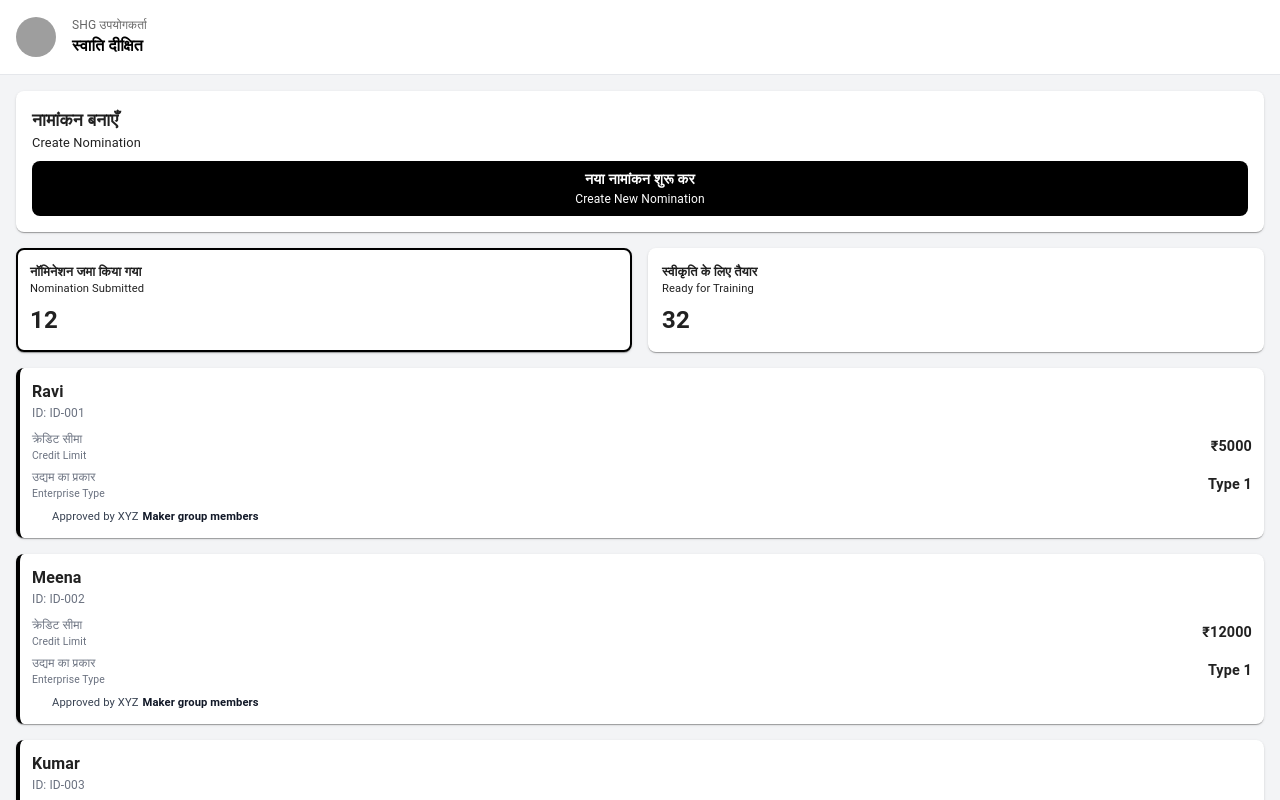
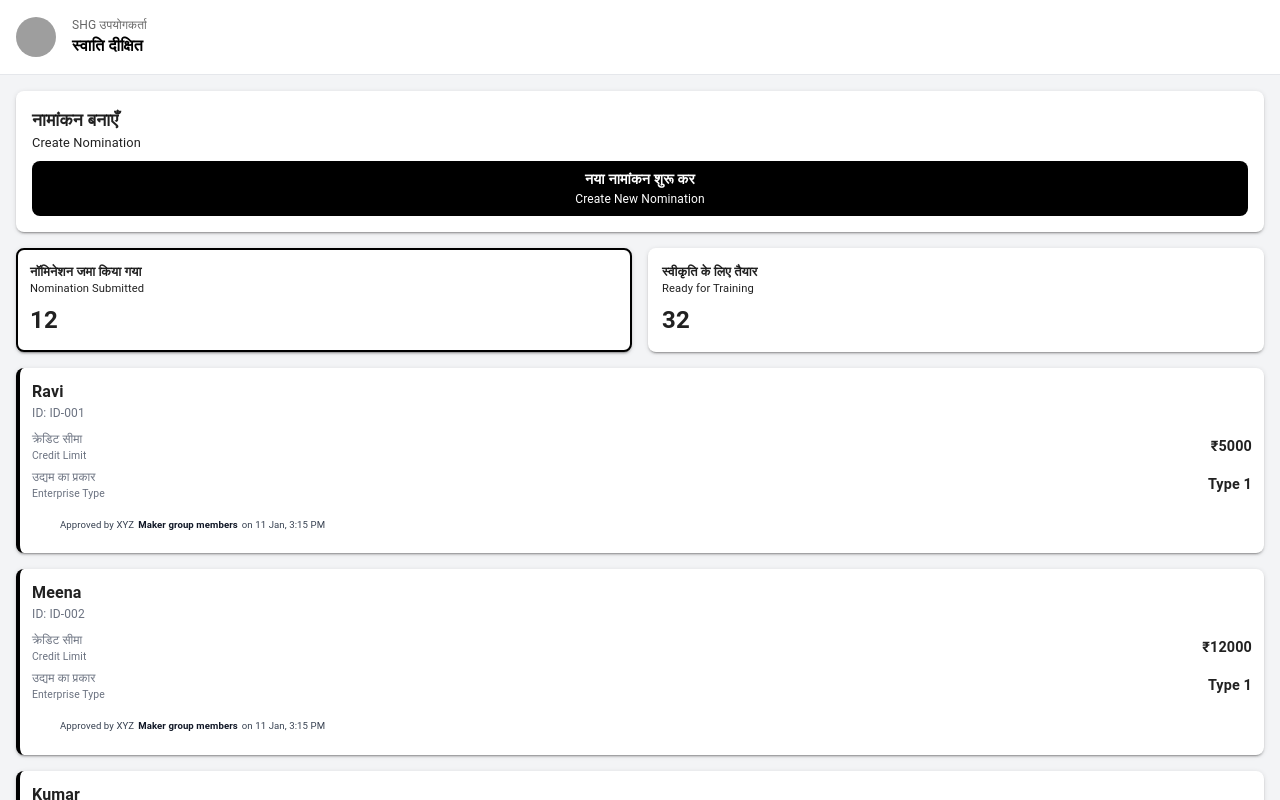
Before and after one commit to aerele/loan_app, a Next.js app: page /dashboard in a window 1280 px wide. Built offline with nearby package versions, Linux system fonts and the light colour scheme; grey boxes are pictures that could not be loaded; some icons are missing; what @mui/material-nextjs would draw is missing.

Commit message:
chore: update

```diff
--- a/app/dashboard/page.tsx
+++ b/app/dashboard/page.tsx
@@ -10,6 +10,8 @@ import Title1 from '@/components/Titel1';
 import hi from '@/messages/hi.json';
 import en from '@/messages/en.json';
 import ArrowDropUpIcon from '@mui/icons-material/ArrowDropUp';
+import ApprovedCard from '@/components/nomination/ApprovedCard';
+import { BorderColor } from '@mui/icons-material';
 function DashboardPage() {
   const [show, setShow] = useState({
     submitted: true,
@@ -52,7 +54,18 @@ function DashboardPage() {
     { name: 'Neha', id: 'ID-010', amount: 13500, type: 'Type 1' },
   ]);
 
-  const [approved] = useState([]);
+  const [approved] = useState([
+    { name: 'Ravi', id: 'ID-001', amount: 5000, type: 'Type 1' },
+    { name: 'Meena', id: 'ID-002', amount: 12000, type: 'Type 1' },
+    { name: 'Kumar', id: 'ID-003', amount: 8000, type: 'Type 1' },
+    { name: 'Anjali', id: 'ID-004', amount: 15000, type: 'Type 1' },
+    { name: 'Vikram', id: 'ID-005', amount: 2500, type: 'Type 1' },
+    { name: 'Sonia', id: 'ID-006', amount: 9500, type: 'Type 1' },
+    { name: 'Rahul', id: 'ID-007', amount: 4200, type: 'Type 1' },
+    { name: 'Priya', id: 'ID-008', amount: 11000, type: 'Type 1' },
+    { name: 'Arjun', id: 'ID-009', amount: 7000, type: 'Type 1' },
+    { name: 'Neha', id: 'ID-010', amount: 13500, type: 'Type 1' },
+  ]);
   const handleStatsChange = (type: 'submitted' | 'training') => {
     setShow({
       submitted: type === 'submitted',
@@ -135,22 +148,16 @@ function DashboardPage() {
                 ? nominations.map((item) => (
                     <NominationCard
                       key={item.id}
-                      name={item.name}
-                      id={item.id}
-                      amount={item.amount}
-                      type={item.type}
+                      data={item}
                       canReview={canReview}
                     />
                   ))
                 : NoData
               : approved.length > 0
                 ? nominations.map((item) => (
-                    <NominationCard
+                    <ApprovedCard
                       key={item.id}
-                      name={item.name}
-                      id={item.id}
-                      amount={item.amount}
-                      type={item.type}
+                      data={item}
                       canReview={canReview}
                     />
                   ))
--- /dev/null
+++ b/components/nomination/ApprovedCard.tsx
@@ -0,0 +1,34 @@
+'use client';
+
+import { Box } from '@mui/material';
+import NominationCard from './NominationCard';
+import NominationCard2 from './NominationCard2';
+
+type cardValue = {
+  data: cardValue;
+  canReview: boolean;
+};
+
+function ApprovedCard({ data, canReview }: cardValue) {
+  return (
+    <Box>
+      {canReview ? (
+        <Box>
+          <NominationCard
+            key={data?.id}
+            data={data}
+            canReview={false}
+            cardSx={{ borderLeft: '4px' }}
+            approvedSx={{ backgroundColor: '#D1D5DB' }}
+          />
+        </Box>
+      ) : (
+        <Box>
+          <NominationCard2 key={data?.id} data={data} canReview={canReview} />
+        </Box>
+      )}
+    </Box>
+  );
+}
+
+export default ApprovedCard;
--- a/components/nomination/CreateNominationBox.tsx
+++ b/components/nomination/CreateNominationBox.tsx
@@ -8,6 +8,7 @@ import en from '@/messages/en.json';
 function CreateNominationBox() {
   return (
     <Paper
+      elevation={2}
       sx={{
         p: 2,
         borderRadius: 2,
--- a/components/nomination/NominationCard.tsx
+++ b/components/nomination/NominationCard.tsx
@@ -7,24 +7,26 @@ import en from '@/messages/en.json';
 import CheckCircleIcon from '@mui/icons-material/CheckCircle';
 
 type cardValue = {
-  name: string;
-  id: string;
-  amount: number;
-  type: string;
+  data: cardValue;
   canReview: boolean;
+  cardSx?: SxProps<Theme>;
+  approvedSx?: SxProps<Theme>;
 };
-function NominationCard({ name, id = '', amount, type, canReview }: cardValue) {
+function NominationCard({ data, canReview, cardSx, approvedSx }: cardValue) {
   return (
     <Paper
+      elevation={2}
       sx={{
         p: 1.5,
         borderRadius: 2,
-        borderLeft: '4px solid #000',
+        borderLeft: '4px solid',
+        borderColor: '#000',
+        ...cardSx,
       }}
     >
       <Title1
-        h1={name}
-        h2={`ID: ${id}`}
+        h1={data.name}
+        h2={`ID: ${data.id}`}
         h1style={{ fontSize: '1rem', fontWeight: 600 }}
         h2style={{
           fontWeight: 400,
@@ -47,7 +49,7 @@ function NominationCard({ name, id = '', amount, type, canReview }: cardValue) {
           h2style={{ fontWeight: 400, fontSize: '0.65rem', color: '#6B7280' }}
         />
         <Typography fontWeight={600} sx={{ fontSize: '0.9rem' }}>
-          ₹{amount}
+          ₹{data.amount}
         </Typography>
       </Box>
 
@@ -64,19 +66,32 @@ function NominationCard({ name, id = '', amount, type, canReview }: cardValue) {
           h2style={{ fontWeight: 400, fontSize: '0.65rem', color: '#6B7280' }}
         />
         <Typography sx={{ fontSize: '0.9rem' }} fontWeight={600}>
-          {type}
+          {data.type}
         </Typography>
       </Box>
 
-      <Box sx={{ display: 'flex', gap: 0.5, alignItems: 'center', mt: 1 }}>
+      <Box
+        sx={{
+          display: 'flex',
+          gap: 0.5,
+          alignItems: 'center',
+          mt: 1,
+          p: 1,
+          borderRadius: '10px',
+          ...approvedSx,
+        }}
+      >
         <CheckCircleIcon sx={{ fontSize: 14 }} />
-        <Typography sx={{ fontSize: '0.7rem', color: '#374151' }}>
+        <Typography sx={{ fontSize: '0.6rem', color: '#374151' }}>
           Approved by XYZ
         </Typography>
         <Typography
-          sx={{ fontSize: '0.7rem', fontWeight: 600, color: '#111827' }}
+          sx={{ fontSize: '0.6rem', fontWeight: 600, color: '#111827' }}
         >
           Maker group members
+        </Typography>
+        <Typography sx={{ fontSize: '0.6rem', color: '#374151' }}>
+          on 11 Jan, 3:15 PM
         </Typography>
       </Box>
 
--- /dev/null
+++ b/components/nomination/NominationCard2.tsx
@@ -0,0 +1,57 @@
+'use client';
+
+import { Box, Typography, Paper } from '@mui/material';
+import CheckCircleSharpIcon from '@mui/icons-material/CheckCircleSharp';
+
+type cardValue = {
+  data: cardValue;
+  canReview: boolean;
+};
+
+function NominationCard2({ data, amount }: cardValue) {
+  return (
+    <Paper
+      elevation={2}
+      sx={{
+        p: 2,
+        borderRadius: 3,
+        display: 'flex',
+        alignItems: 'center',
+        justifyContent: 'space-between',
+        bgcolor: 'white',
+      }}
+    >
+      <Box sx={{ display: 'flex', alignItems: 'center', gap: 1.5 }}>
+        <CheckCircleSharpIcon sx={{ fontSize: 30, color: '#A1A2A1' }} />
+
+        <Box>
+          <Typography fontWeight={600}>{data?.name}</Typography>
+          <Typography fontSize={12} color="#6B7280">
+            05 Jan 2024 • ₹{data?.amount.toLocaleString()}
+          </Typography>
+        </Box>
+      </Box>
+
+      <Box
+        sx={{
+          px: 1.5,
+          py: 0.5,
+          borderRadius: 1,
+          bgcolor: '#A3A3A3',
+        }}
+      >
+        <Typography
+          sx={{
+            fontSize: 11,
+            fontWeight: 700,
+            color: '#fff',
+          }}
+        >
+          APPROVED
+        </Typography>
+      </Box>
+    </Paper>
+  );
+}
+
+export default NominationCard2;
--- a/components/nomination/StatsButtons.tsx
+++ b/components/nomination/StatsButtons.tsx
@@ -15,6 +15,7 @@ function StatsButtons({ h1, h2, count, show, onClick }: StatusMessage) {
   return (
     <Box sx={{ flex: 1, display: 'flex' }}>
       <Paper
+        elevation={2}
         onClick={onClick}
         sx={{
           flex: 1,
```
